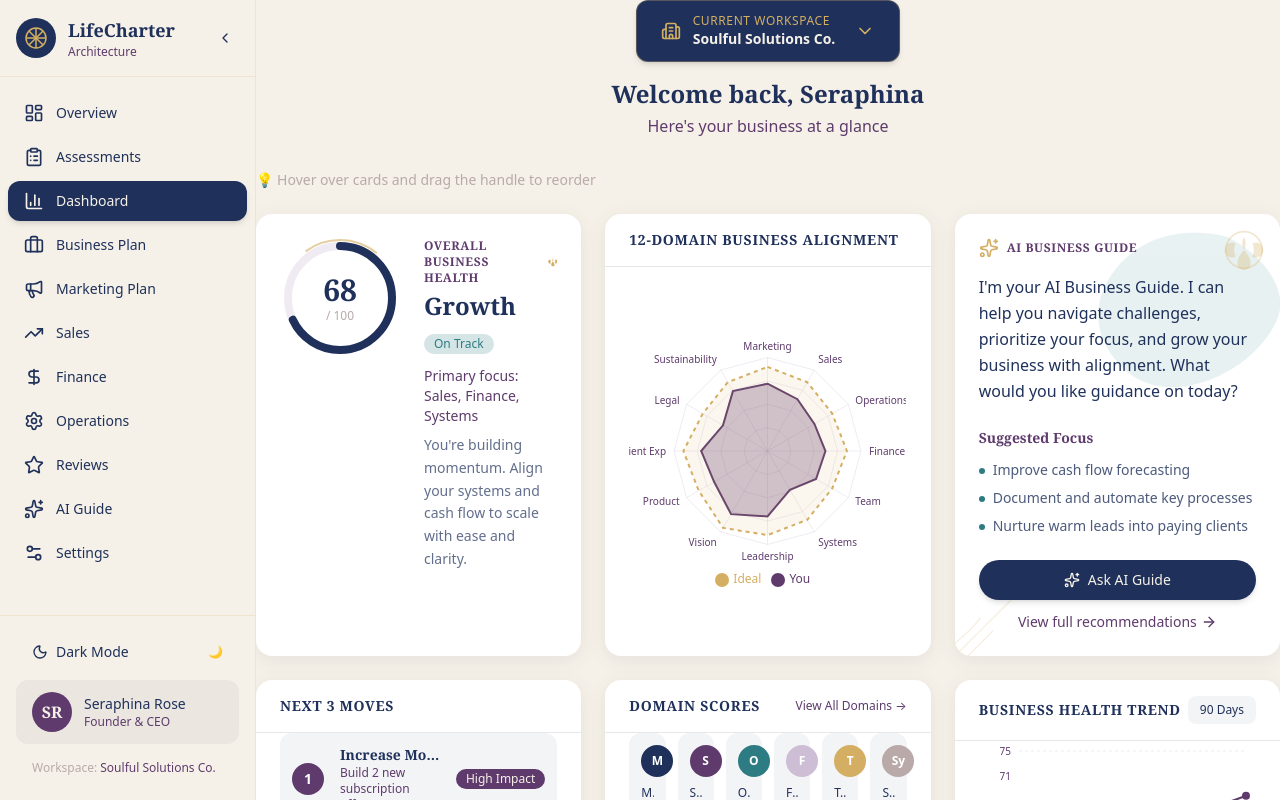
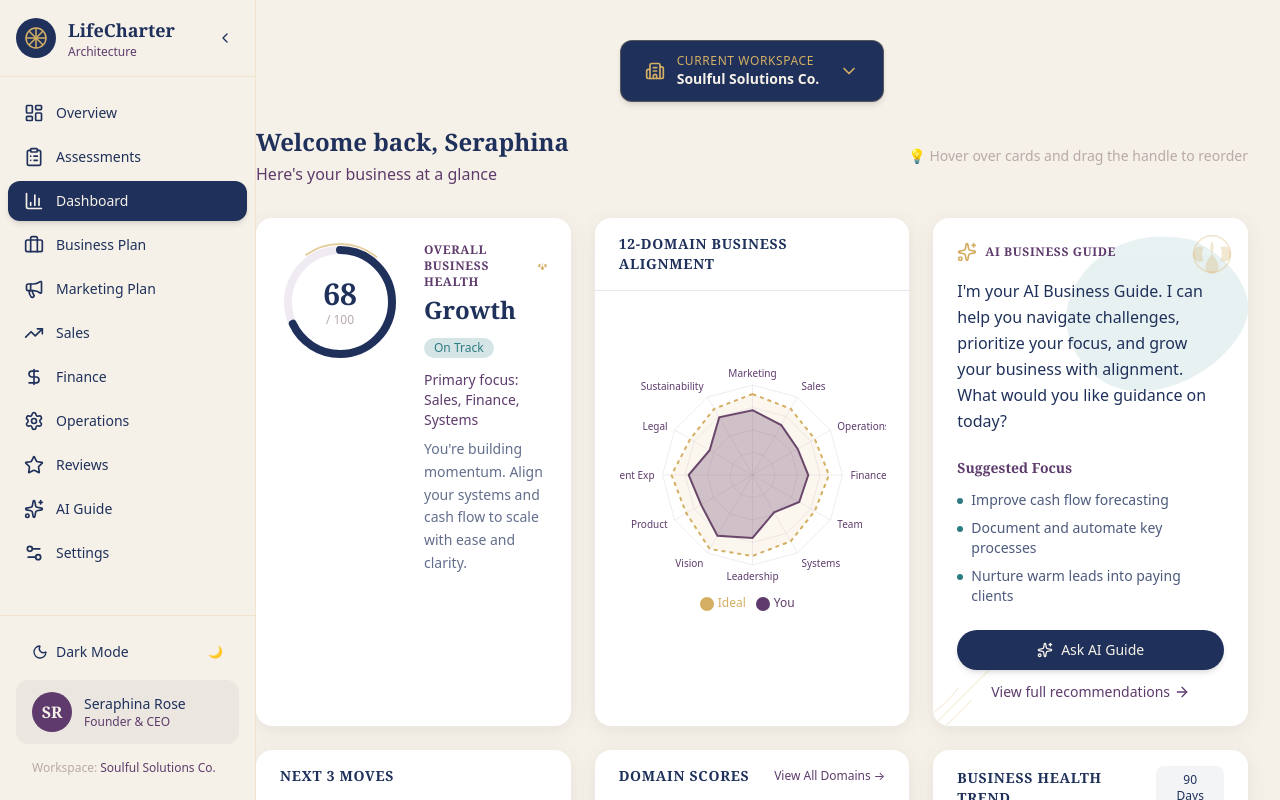
Before and after one commit to ButterflyBabs/LifeCharter-Architecture, a Next.js app: page /dashboard in a window 1280 px wide. Shown: the top 800 px of the page. Built offline with nearby package versions, Linux system fonts and the light colour scheme.

Commit message:
Adjust layout: top padding, left-justified welcome, drag hint inline, right padding

```diff
--- a/src/app/dashboard/page.tsx
+++ b/src/app/dashboard/page.tsx
@@ -202,11 +202,11 @@ export default function DashboardPage() {
   };
 
   return (
-    <div className="space-y-6">
+    <div className="space-y-6 pt-6 pr-8">
       {/* Welcome Section with Centered Workspace Dropdown */}
       <div className="mb-8">
-        {/* Centered Workspace Selector */}
-        <div className="flex justify-center mb-4">
+        {/* Centered Workspace Selector with top padding */}
+        <div className="flex justify-center mb-6 pt-4">
           <div className="relative" ref={workspaceDropdownRef}>
             <button
               onClick={() => setShowWorkspaceDropdown(!showWorkspaceDropdown)}
@@ -288,8 +288,9 @@ export default function DashboardPage() {
           </div>
         </div>
 
-        {/* Welcome Text */}
-        <div className="text-center">
+        {/* Welcome Text - Left justified with drag hint on same line right justified */}
+        <div className="flex items-center justify-between">
+          <div>
             <h1 className="text-2xl font-serif font-bold text-[#1F315B] dark:text-[#F6F1E8]">
               Welcome back, Seraphina
             </h1>
@@ -297,12 +298,11 @@ export default function DashboardPage() {
               Here&apos;s your business at a glance
             </p>
           </div>
-      </div>
-
-      {/* Drag & Drop Hint */}
-      <p className="text-sm text-[#B9A9A9] mb-4">
+          <p className="text-sm text-[#B9A9A9]">
             💡 Hover over cards and drag the handle to reorder
           </p>
+        </div>
+      </div>
 
       {/* Draggable Grid */}
       <DndContext
```
Lines whose indentation alone changed are shown as unchanged.
